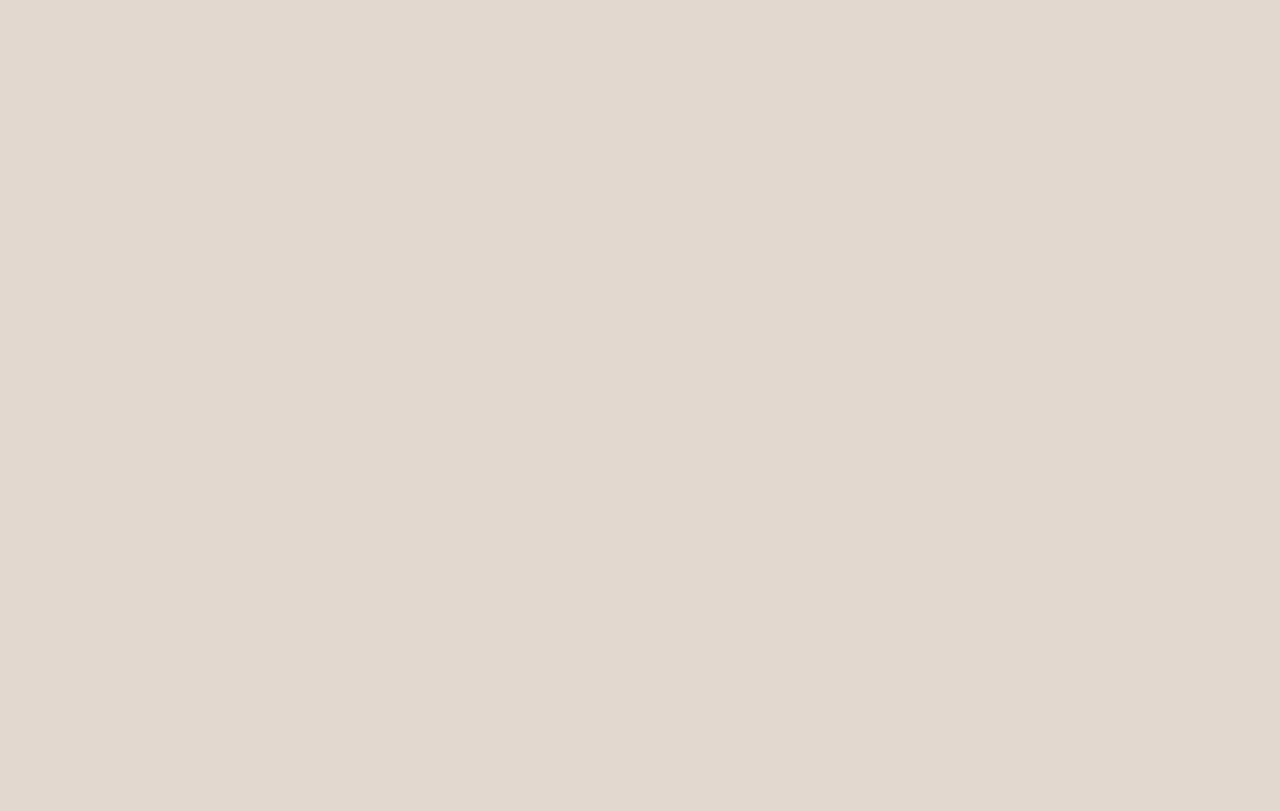
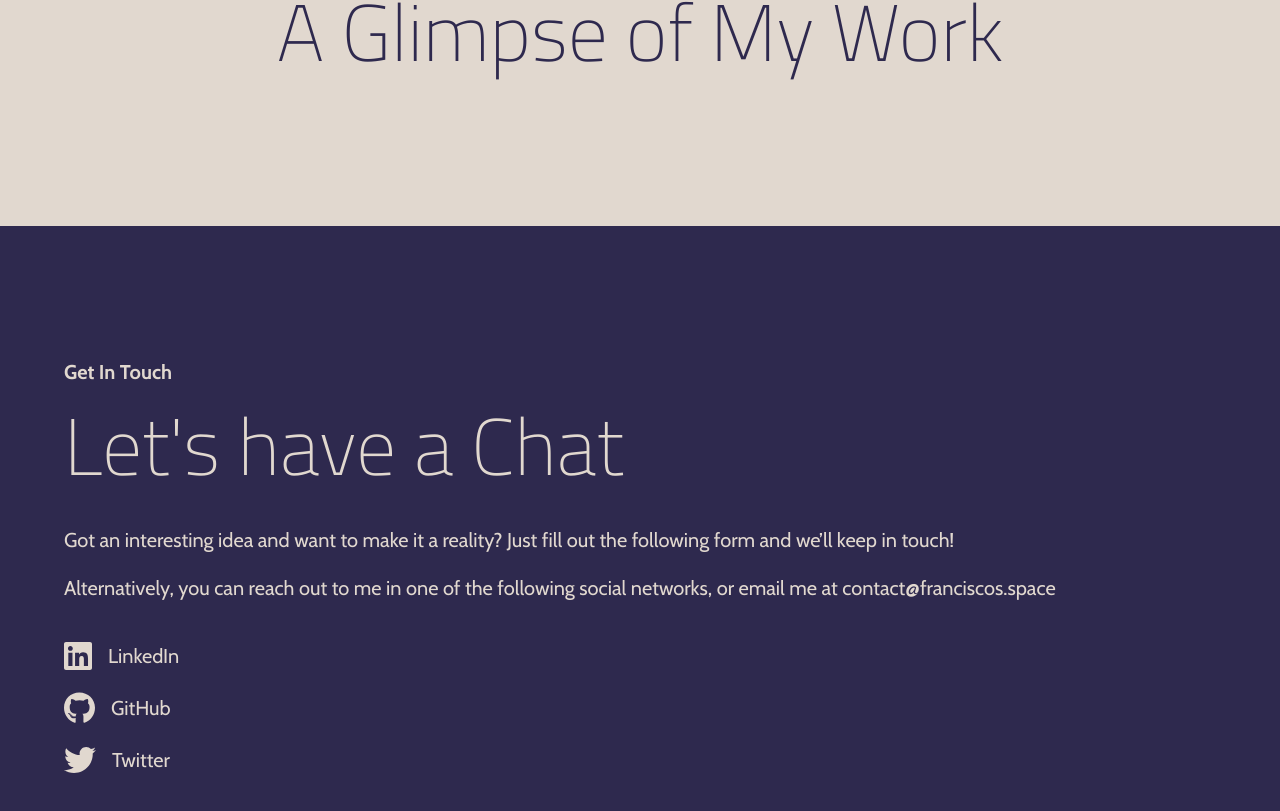
Before and after one commit to m4tr1k/portfolio, a Next.js app: page / in a window 1280 px wide. Shown: the part 991-1802 px from the top of the page. Before the commit the page ends 1013 px from the top, so only its background shows below. Built offline with nearby package versions, Linux system fonts and the light colour scheme.

Commit message:
Added contact section

```diff
--- a/components/Section.tsx
+++ b/components/Section.tsx
@@ -1,4 +1,4 @@
-import { CSSProperties, ReactNode, useContext } from "react";
+import { ReactNode, useContext } from "react";
 import { InView } from "react-intersection-observer";
 import ScrollContext from "../context/ScrollContext";
 import styles from "../styles/components/Section.module.css";
@@ -13,7 +13,6 @@ type Props = {
   id: string;
   titleProps?: TitleProps;
   children: ReactNode;
-  style?: CSSProperties;
   className?: string;
 };
 
@@ -30,8 +29,7 @@ const Section = (props: Props) => {
     <InView
       as="section"
       onChange={(inView) => setVisibleSection(inView)}
-      className={props.className}
-      style={props.style}
+      className={`${styles.section} ${props.className}`}
       threshold={0.8}
       id={props.id}
     >
--- /dev/null
+++ b/components/SocialMedia.tsx
@@ -0,0 +1,22 @@
+import styles from "../styles/components/SocialMedia.module.css";
+import { FontAwesomeIcon } from "@fortawesome/react-fontawesome";
+import { IconName } from "@fortawesome/fontawesome-svg-core";
+
+type Props = {
+  info: {
+    name: string;
+    icon: string;
+    url: string;
+  };
+};
+
+const SocialMedia = (props: Props) => {
+  return (
+    <a className={styles.socialMedia} href={props.info.url} target="_blank">
+      <FontAwesomeIcon icon={["fab", props.info.icon as IconName]} size="2x" />
+      <p>{props.info.name}</p>
+    </a>
+  );
+};
+
+export default SocialMedia;
--- a/pages/_app.tsx
+++ b/pages/_app.tsx
@@ -1,10 +1,17 @@
 import "../styles/globals.css";
 import type { AppProps } from "next/app";
 import "@fortawesome/fontawesome-svg-core/styles.css";
-import { config } from "@fortawesome/fontawesome-svg-core";
+import { config, library } from "@fortawesome/fontawesome-svg-core";
+import {
+  faTwitter,
+  faLinkedin,
+  faGithub,
+} from "@fortawesome/free-brands-svg-icons";
 import { Cabin, Titillium_Web, Courgette } from "@next/font/google";
 import { useEffect } from "react";
 config.autoAddCss = false;
+
+library.add(faLinkedin, faGithub, faTwitter);
 
 const titillium_web = Titillium_Web({
   weight: "200",
--- a/pages/index.tsx
+++ b/pages/index.tsx
@@ -5,6 +5,7 @@ import HomeSection from "../sections/HomeSection";
 import ScrollContext from "../context/ScrollContext";
 import { useState } from "react";
 import HighlightedProjectSection from "../sections/HighlightedProjectSection";
+import ContactSection from "../sections/ContactSection";
 
 type Props = {
   stackImagePaths: string[];
@@ -28,6 +29,7 @@ const Home: NextPage<Props> = (props: Props) => {
       <ScrollContext.Provider value={{ activeIndex, setActiveIndex }}>
         <HomeSection />
         <HighlightedProjectSection />
+        <ContactSection />
       </ScrollContext.Provider>
     </div>
   );
--- /dev/null
+++ b/sections/ContactSection/contacts.json
@@ -0,0 +1,17 @@
+[
+    {
+        "name": "LinkedIn",
+        "url": "https://www.linkedin.com/in/franciscofernandes88/",
+        "icon": "linkedin"
+    },
+    {
+        "name": "GitHub",
+        "url": "https://www.github.com/m4tr1k/",
+        "icon": "github"
+    },
+    {
+        "name": "Twitter",
+        "url": "https://www.twitter.com/",
+        "icon": "twitter"
+    }
+]
--- /dev/null
+++ b/sections/ContactSection/index.tsx
@@ -0,0 +1,36 @@
+import Section from "../../components/Section";
+import SocialMedia from "../../components/SocialMedia";
+import styles from "../../styles/sections/ContactSection.module.css";
+import contacts from "./contacts.json";
+
+const ContactSection = () => {
+  return (
+    <Section
+      id="contact"
+      titleProps={{
+        title: "Let's have a Chat",
+        sectionTitle: "Get In Touch",
+        position: "left",
+      }}
+      className={styles.contactSection}
+    >
+      <div>
+        <p>
+          Got an interesting idea and want to make it a reality? Just fill out
+          the following form and we’ll keep in touch!
+          <br />
+          <br />
+          Alternatively, you can reach out to me in one of the following social
+          networks, or email me at contact@franciscos.space
+        </p>
+      </div>
+      <div className={styles.contacts}>
+        {contacts.map((contact, index) => {
+          return <SocialMedia info={contact} key={index} />;
+        })}
+      </div>
+    </Section>
+  );
+};
+
+export default ContactSection;
--- a/sections/HomeSection.tsx
+++ b/sections/HomeSection.tsx
@@ -1,13 +1,12 @@
 import Image from "next/image";
 import styles from "../styles/sections/HomeSection.module.css";
-import Section from "../components/Section";
 import { FontAwesomeIcon } from "@fortawesome/react-fontawesome";
 import { faInstagram } from "@fortawesome/free-brands-svg-icons";
 
 const HomeSection = () => {
   return (
     <div style={{ position: "relative" }}>
-      <Section id="0" className={styles.homeSection}>
+      <section className={styles.homeSection}>
         <div className={styles.homeContent}>
           <h1>
             Francisco
@@ -33,7 +32,7 @@ const HomeSection = () => {
             <FontAwesomeIcon icon={faInstagram} className={styles.instagram} />
           </a>
         </div>
-      </Section>
+      </section>
       <Image
         alt="Background Image"
         src="/background.jpg"
--- a/styles/components/Section.module.css
+++ b/styles/components/Section.module.css
@@ -1,9 +1,15 @@
+.section {
+    padding-top: 8.375em;
+    padding-bottom: 8.375em;
+}
+
 .titleContainer h1 {
     font-weight: 200;
     font-family: var(--titillium_web-font);
+    font-size: clamp(50px, 10vw, 80px);
 }
 
 .titleContainer p {
     font-weight: bold;
-    font-size: 22px;
+    font-size: clamp(18px, 3vw, 22px);
 }
--- /dev/null
+++ b/styles/components/SocialMedia.module.css
@@ -0,0 +1,6 @@
+.socialMedia {
+    display: flex;
+    align-items: center;
+    gap: 1em;
+    margin-bottom: 1.25em;
+}
--- a/styles/globals.css
+++ b/styles/globals.css
@@ -25,22 +25,16 @@ html,body,h1,h2,h3,h4,h5,h6,p,ul {
   padding: 0;
 }
 
-h1 {
-  font-size: 5em;
-}
-
-h2 {
-  font-size: 1.91em;
-}
-
 a {
   text-decoration: none;
   cursor: pointer;
+  color: var(--main-color);
 }
 
 section {
   width: 100%;
-  padding: 2em clamp(25px, 5%, 4em);
+  padding-right: clamp(25px, 5%, 4em);
+  padding-left: clamp(25px, 5%, 4em);
 }
 
 #main {
--- /dev/null
+++ b/styles/sections/ContactSection.module.css
@@ -0,0 +1,16 @@
+.contactSection {
+    background-color: var(--secondary-color);
+    color: var(--main-color);
+}
+
+.contactSection h1 {
+    margin-bottom: .27em;
+}
+
+.contactSection p {
+    font-size: clamp(18px, 3vw, 20px);
+}
+
+.contacts {
+    margin-top: 2.5em;
+}
--- a/styles/sections/HomeSection.module.css
+++ b/styles/sections/HomeSection.module.css
@@ -23,10 +23,8 @@
     color: var(--main-color);
     min-height: 550px;
     height: 100vh;
-}
-
-.homeSection a {
-    color: var(--main-color);
+    padding-top: 2em;
+    padding-bottom: 2em;
 }
 
 .homeContent {
```
